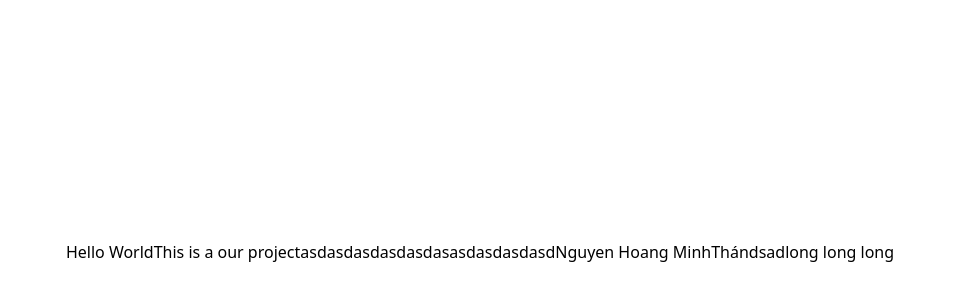
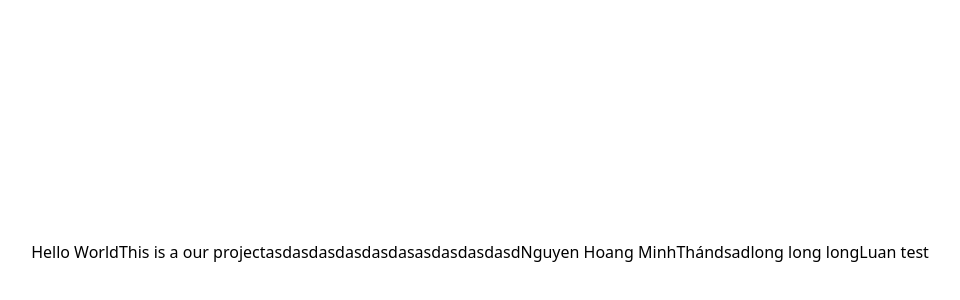
Before and after one commit to long-troi-lo-dat/pet__service_store, a React (Create React App) app in the folder front-end/: page / in a window 1280 px wide. Shown: the part 148-448 px from the top of the page, without its empty margins (160-1120 px from the left). Built offline with nearby package versions, Linux system fonts and the light colour scheme.

Commit message:
luan-commith3

```diff
--- a/front-end/src/App.js
+++ b/front-end/src/App.js
@@ -8,6 +8,7 @@ function App() {
       <h1>Nguyen Hoang Minh</h1>
       <h1> Thándsad</h1>
       <h3>long long long</h3>
+      <h3>Luan test</h3>
     </div>
   );
 }
```
